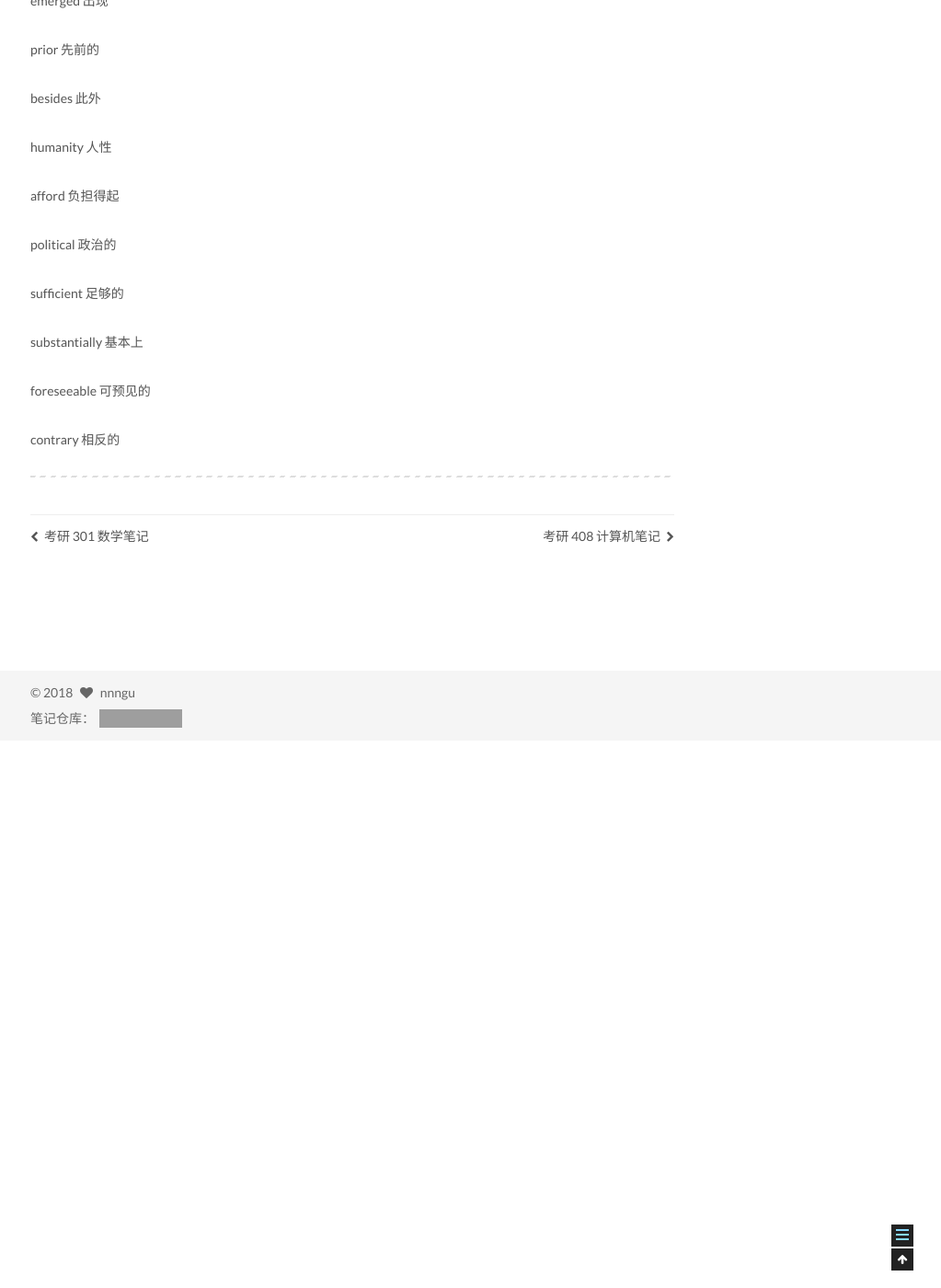
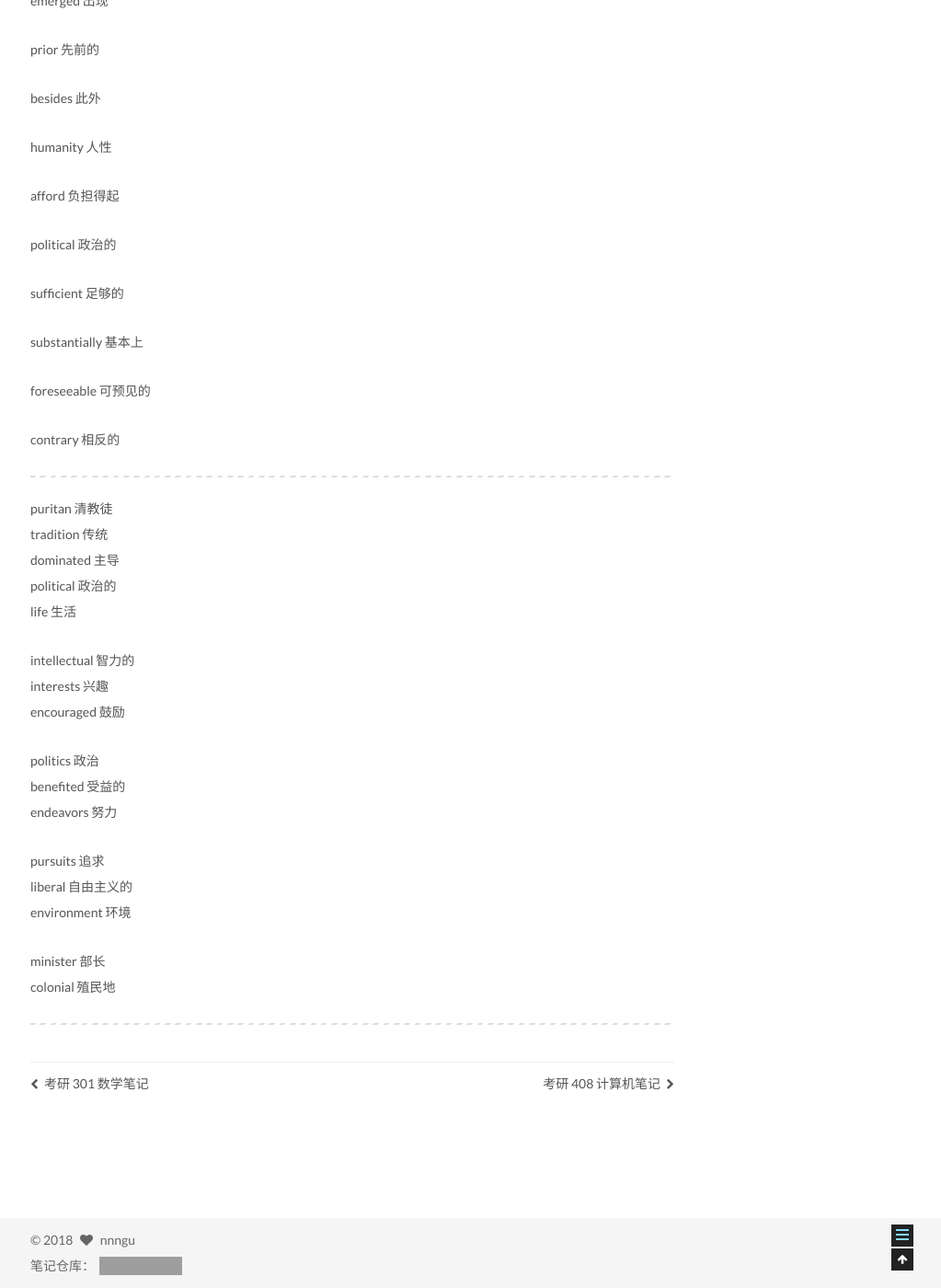
Before and after one commit to nnngu/LearningNotes, a Jekyll site: the page built from _posts/2018-06-18-考研 201 英语笔记.md, in a window 1280 px wide and 1400 px high, scrolled down 9659 px. Shown: the whole window at 92% size, without its empty margins (257-1280 px from the left). Built offline with Jekyll 4.4.1, drawn with Linux system fonts in a browser that asks for light colours; before the commit the page ends 10464 px from its top, so only the background shows below that; grey boxes are pictures that could not be loaded.

Commit message:
修改文件: _posts/2018-06-18-考研 201 英语笔记.md

```diff
--- a/_posts/2018-06-18-考研 201 英语笔记.md
+++ b/_posts/2018-06-18-考研 201 英语笔记.md
@@ -380,3 +380,26 @@ foreseeable		可预见的
 contrary		相反的
 
 ---
+
+puritan		清教徒
+tradition		传统
+dominated		主导
+political		政治的
+life		生活
+
+intellectual		智力的
+interests		兴趣
+encouraged		鼓励
+
+politics		政治
+benefited		受益的
+endeavors		努力
+
+pursuits		追求
+liberal		自由主义的
+environment		环境
+
+minister		部长
+colonial		殖民地
+
+---
```
